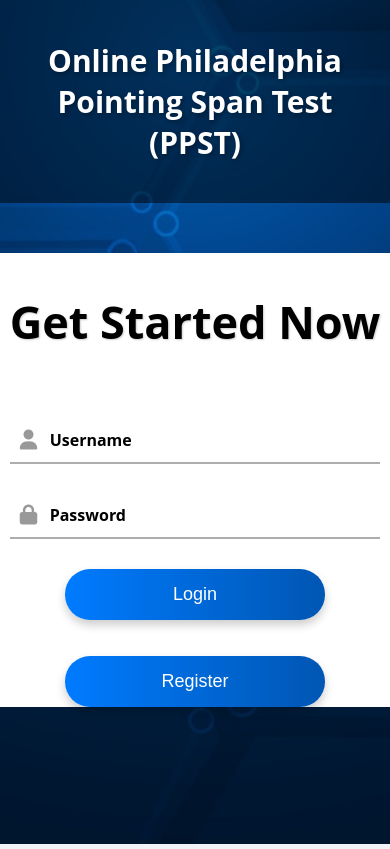
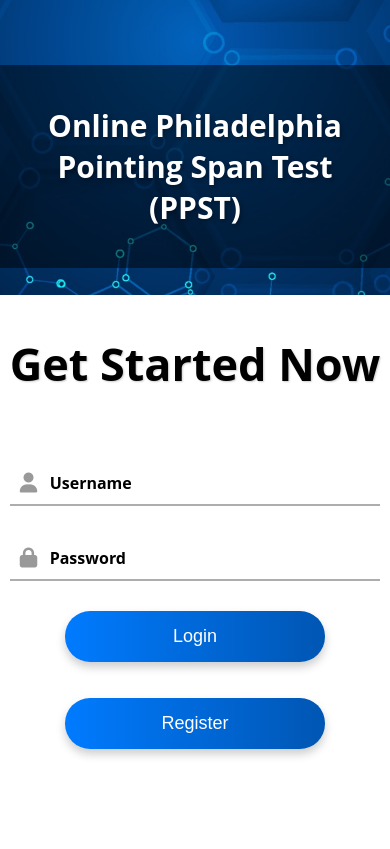
Before and after one commit to defulv86/Team-Senior-Project, a Django app: page /login/ in a window 390 px wide; the page is wider, and only the part inside the window is pictured. After the commit the page ends 757 px from the top of that part, so only its background shows below. Run offline with Django 5.2, Linux system fonts and the light colour scheme; parts of the project's set-up code (start-up, migrations or seed data) failed here and were passed over; some libraries are stand-ins or nearby versions.

Commit message:
Fix mobile view for login/registration page.

```diff
--- a/ppst/website/static/css/login.css
+++ b/ppst/website/static/css/login.css
@@ -1,12 +1,12 @@
 html {
-    background-color: #f0f4f8;
+    background-color: white;
     height: 100%;
 }
 
 @media screen and (max-width: 500px) {
     .title {
         position: absolute;
-        top: 0;
+        top: 65px;
         left: 0;
         right: 0;
         text-align: center;
@@ -30,19 +30,20 @@ html {
     .image-container img {
         object-fit: none;
         height: 15%;
-        width: 100%
+        width: 100%;
     }
 
     .left-column {
         display: block;
         position: absolute;
+        height: 70%;
     }
 
     .right-column {
         display: block;
         position: absolute;
         width: 100%;
-        top: 30%;
+        top: 35%;
     }
 
     .login-form {
--- a/ppst/website/templates/completionpage.html
+++ b/ppst/website/templates/completionpage.html
@@ -8,6 +8,7 @@
     <link rel="stylesheet" href="{% static 'css/testpage.css' %}">
     <link rel="stylesheet" href="https://stackpath.bootstrapcdn.com/bootstrap/4.5.2/css/bootstrap.min.css">
     <link rel="stylesheet" href="https://cdnjs.cloudflare.com/ajax/libs/font-awesome/6.0.0-beta3/css/all.min.css">
+    <link rel="icon" href="{% static 'images/favicon.ico' %}">
     <title>Test Completed</title>
     <link rel="stylesheet" href="{% static 'css/completionpage.css' %}">
 </head>
```
